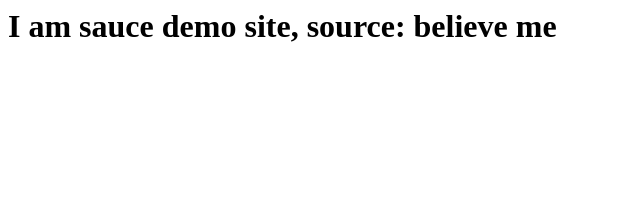
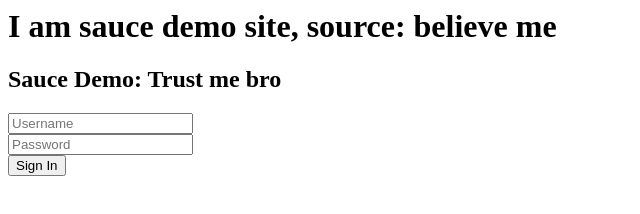
Before and after one commit to Testerremoteee43SampleOrganisation/saucedemo, a plain HTML site: page index.html in a window 1280 px wide. Shown: the whole page, without its empty margins (0-640 px from the left). Drawn offline with Linux system fonts and the light colour scheme.

Commit message:
Feat: add login form to landing page (#2)

```diff
--- a/index.html
+++ b/index.html
@@ -1,2 +1,19 @@
+<html>
 
-<h1>I am sauce demo site, source: believe me</h1>
+   <h1>I am sauce demo site, source: believe me</h1>
+    <section>
+        <h2>Sauce Demo: Trust me bro</h2>
+        <form>
+            <div>
+
+                <input placeholder="Username">
+            </div>
+            <div>
+                <input placeholder="Password">
+            </div>
+            <button>
+                Sign In
+            </button>
+        </form>
+    </section>
+</html>
```
